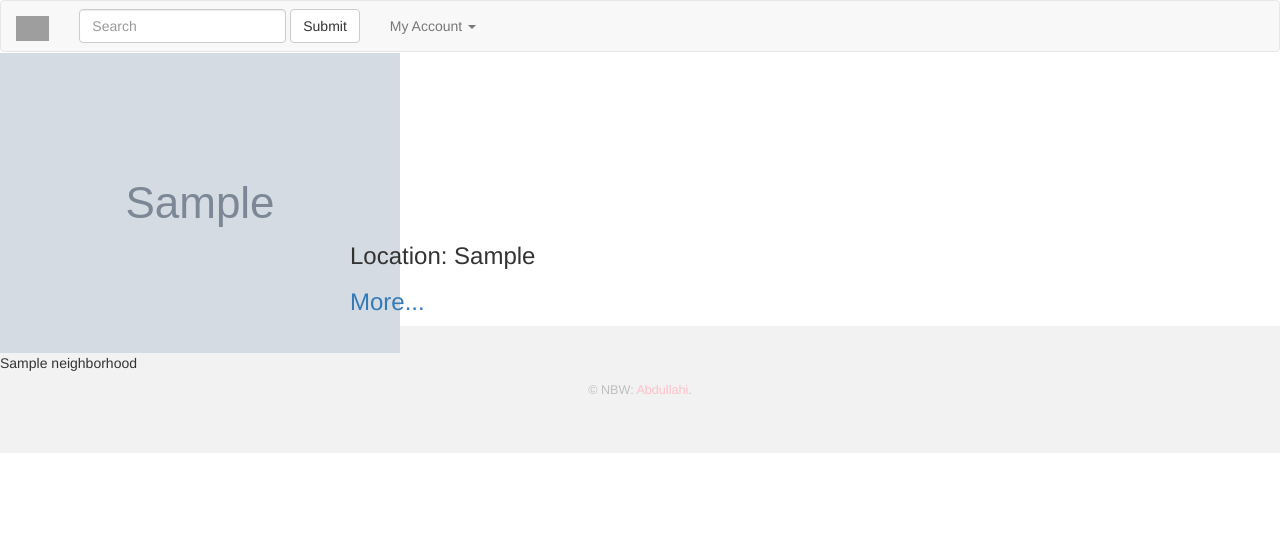
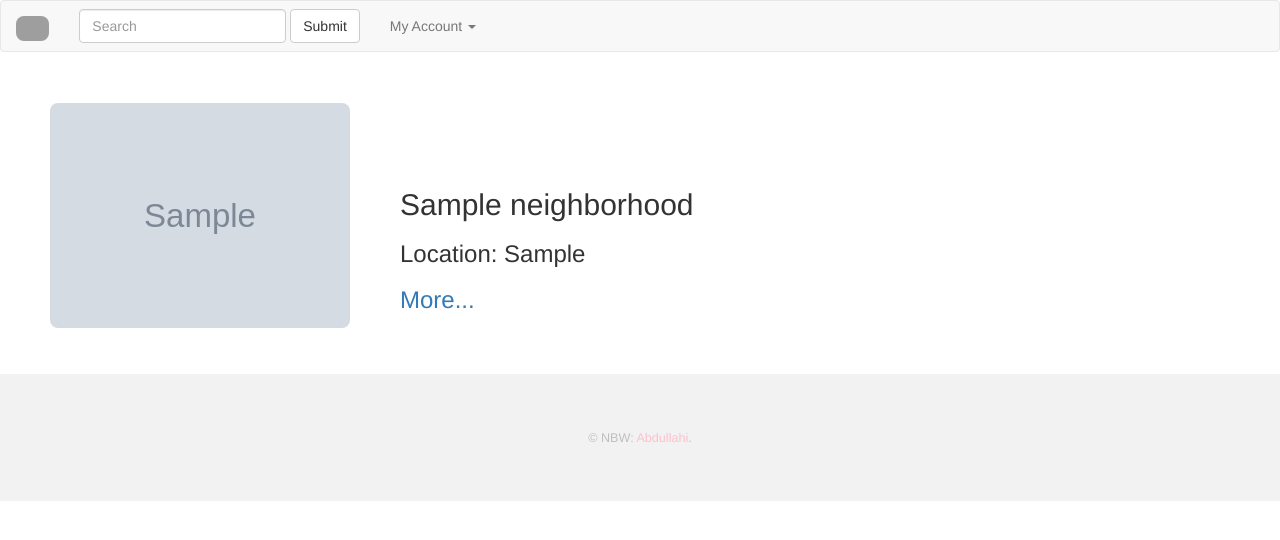
Before and after one commit to Abdullahinur/NeighborHood-Watch, a Django app: page /view/ in a window 1280 px wide. Shown: the top 540 px of the page. Run offline with Django 3.2, Linux system fonts and the light colour scheme; a user stored in the database is signed in; tables that the repository leaves empty hold one stand-in row (values such as "Sample post"); grey boxes marked "Sample" are stand-in pictures; some libraries are stand-ins or nearby versions; grey boxes are pictures that could not be loaded.

Commit message:
add styling to neighborhood view

```diff
--- /dev/null
+++ b/static/image.css
@@ -0,0 +1,16 @@
+* {
+  margin: auto;
+  padding: auto;
+}
+.neighborhood-display {
+  display: inline-block;
+}
+
+
+/* IMAGES */
+img {
+    border-radius: 8px;
+    max-width: 300px;
+    max-height: 300px;
+    margin: 50px;
+}
--- a/static/main.css
+++ b/static/main.css
@@ -3,6 +3,7 @@
   margin: 0px;
   height: 25px;
 }
+/* NAVBAR */
 
 .navbar {
   margin-bottom: 1px;
@@ -17,9 +18,11 @@
   padding-right: 190px;
 }
 
+
 /* Footer */
 
 	#footer {
+    margin-top: 60px;
 		padding: 4em 0 2em 0;
 		background: #f2f2f2;
 	}
--- a/templates/home/home.html
+++ b/templates/home/home.html
@@ -5,8 +5,8 @@
 <div class="main">
 
   {% if user.is_authenticated %}
-  <p><a class="btn btn-danger"href="/logout/">Logout</a></p>
-  <p><a href="/profile/">View Profile</a></p>
+  <p><a class="btn btn-danger" href="/logout/">Logout</a></p>
+  <p><a style="color: black; "class="btn btn-default" href="{% url 'neighborhoods' %}">View Neighborhoods</a></p>
 
   {% else %}
   <h4>To get started, create a free account. It only takes 5 minutes!</h4><br>
--- /dev/null
+++ b/templates/neighborhood/base.html
@@ -0,0 +1,33 @@
+{% load static %}
+{% load bootstrap3 %}
+<!DOCTYPE html>
+<html>
+<head>
+  <meta charset="utf-8">
+
+  {% if title %}
+  <title>NBW - {{title}}</title>
+  {% else %}
+    <title> NBW </title>
+  {% endif %}
+
+  {% block styles %}
+    {% bootstrap_css %}
+    <link rel="shortcut icon" href="{%  static 'favicon.ico' %}">
+    <link rel="stylesheet" href="{% static 'image.css' %}">
+    <link rel="stylesheet" href="{% static 'main.css' %}">
+  {% endblock %}
+
+</head>
+<body>
+    {% include "navbar.html" %}
+
+    {% block content %}
+    {%endblock%}
+    {% include "footer.html" %}
+    {% block scripts %}
+        <script src="https://ajax.googleapis.com/ajax/libs/jquery/3.2.1/jquery.min.js"></script>
+     {% bootstrap_javascript %}
+    {% endblock %}
+</body>
+</html>
--- a/templates/neighborhood/neighborhood_view.html
+++ b/templates/neighborhood/neighborhood_view.html
@@ -1,4 +1,4 @@
-{% extends 'base.html' %} {% load staticfiles %} {% block content %} {% for neighborhood in neighborhoods%}
+{% extends 'neighborhood/base.html' %} {% load staticfiles %} {% block content %} {% for neighborhood in neighborhoods%}
 <div class="neighborhood-display">
 
 
@@ -7,10 +7,11 @@
   <img src="{% static 'IMG/no_image.svg' %}"> {% endif %}
 
 
-  <p>{{ neighborhood.name }}</p>
+
 </div>
 
-<div class="decription" style="display: block; padding-left: 350px; margin-top: -150px;">
+<div style="display: block; padding-left: 400px; margin-top: -210px;">
+  <h2>{{ neighborhood.name }}</h2>
   <h3>Location: {{ neighborhood.location }}</h3>
   <a href="{% url 'show_neighborhood' id=neighborhood.id %}"><h3>More...</h3></a>
 </div>
--- a/templates/registration/base.html
+++ b/templates/registration/base.html
@@ -17,6 +17,7 @@
   {% block styles %}
   {% bootstrap_css %}
     <link rel="stylesheet" href="{% static "forms.css" %}">
+    <link rel="stylesheet" href="{% static "image.css" %}">
   {% endblock %}
 
 </head>
```
